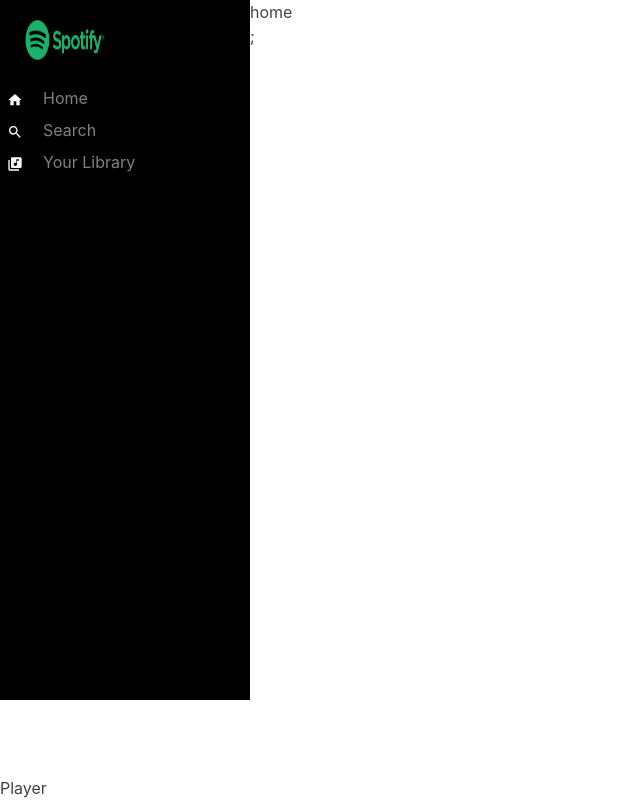
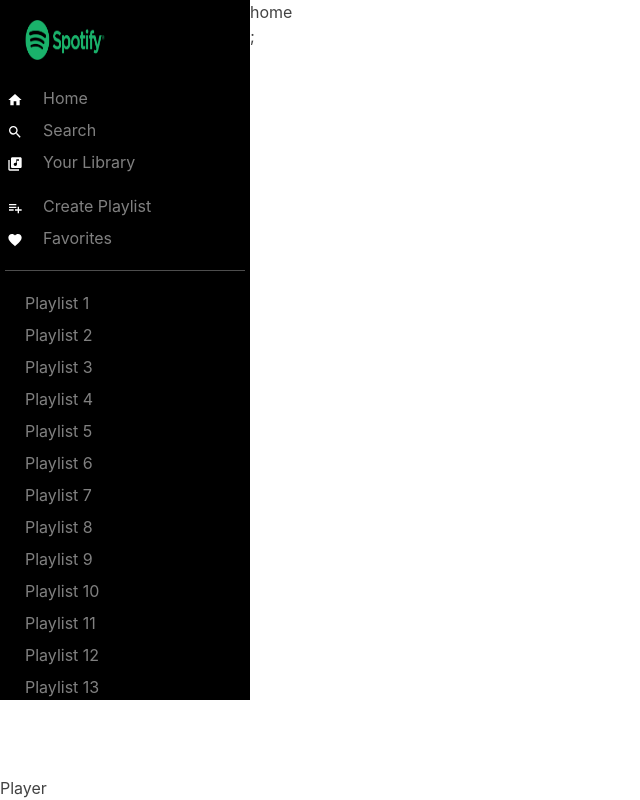
Before and after one commit to cagataycode/music-app, a Next.js app: page / in a window 1280 px wide. Shown: the whole page, without its empty margins (0-640 px from the left). Built offline with nearby package versions, Linux system fonts and the light colour scheme.

Commit message:
create playlist menu

```diff
--- a/components/sidebar.tsx
+++ b/components/sidebar.tsx
@@ -1,3 +1,4 @@
+/* eslint-disable array-callback-return */
 import NextImage from "next/image";
 import NextLink from "next/link";
 import {
@@ -36,6 +37,21 @@
   },
 ];
 
+const musicMenu = [
+  {
+    name: "Create Playlist",
+    icon: MdPlaylistAdd,
+    route: "/",
+  },
+  {
+    name: "Favorites",
+    icon: MdFavorite,
+    route: "/favorites",
+  },
+];
+
+const playlists = new Array(30).fill(1).map((_, i) => `Playlist ${i + 1}`);
+
 const Sidebar = () => {
   return (
     <Box
@@ -45,7 +61,7 @@
       paddingX="5px"
       color="gray"
     >
-      <Box paddingY="20px">
+      <Box paddingY="20px" height="100%">
         <Box width="120px" marginBottom="20px" paddingX="20px">
           <NextImage src="/spotify.png" height={60} width={120} />
         </Box>
@@ -69,6 +85,42 @@
             ))}
           </List>
         </Box>
+        <Box marginTop="10px" marginBottom="20px">
+          <List spacing="2">
+            {musicMenu.map((menu) => {
+              return (
+                <ListItem paddingX="2px" fontSize="16px" key={menu.name}>
+                  <LinkBox>
+                    <NextLink href={menu.route} passHref>
+                      <LinkOverlay>
+                        <ListIcon
+                          as={menu.icon}
+                          color="white"
+                          marginRight="20px"
+                        />
+                        {menu.name}
+                      </LinkOverlay>
+                    </NextLink>
+                  </LinkBox>
+                </ListItem>
+              );
+            })}
+          </List>
+        </Box>
+        <Divider bg="gray.800" />
+        <Box height="66%" overflowY="auto" paddingY="20px">
+          <List spacing={2}>
+            {playlists.map((playlist) => (
+              <ListItem paddingX="20px" key={playlist}>
+                <LinkBox>
+                  <NextLink href="/" passHref>
+                    <LinkOverlay>{playlist}</LinkOverlay>
+                  </NextLink>
+                </LinkBox>
+              </ListItem>
+            ))}
+          </List>
+        </Box>
       </Box>
     </Box>
   );
```
